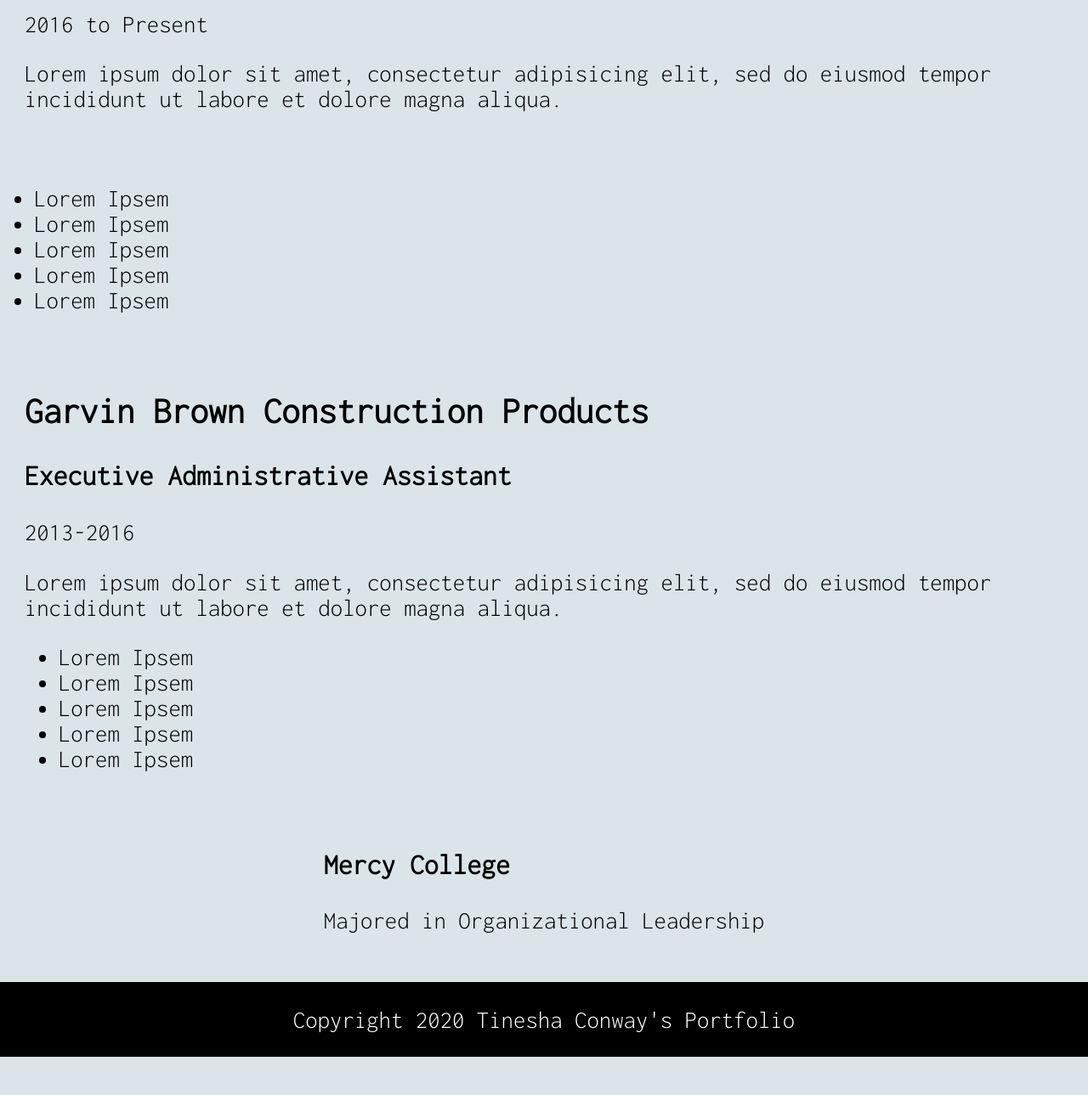
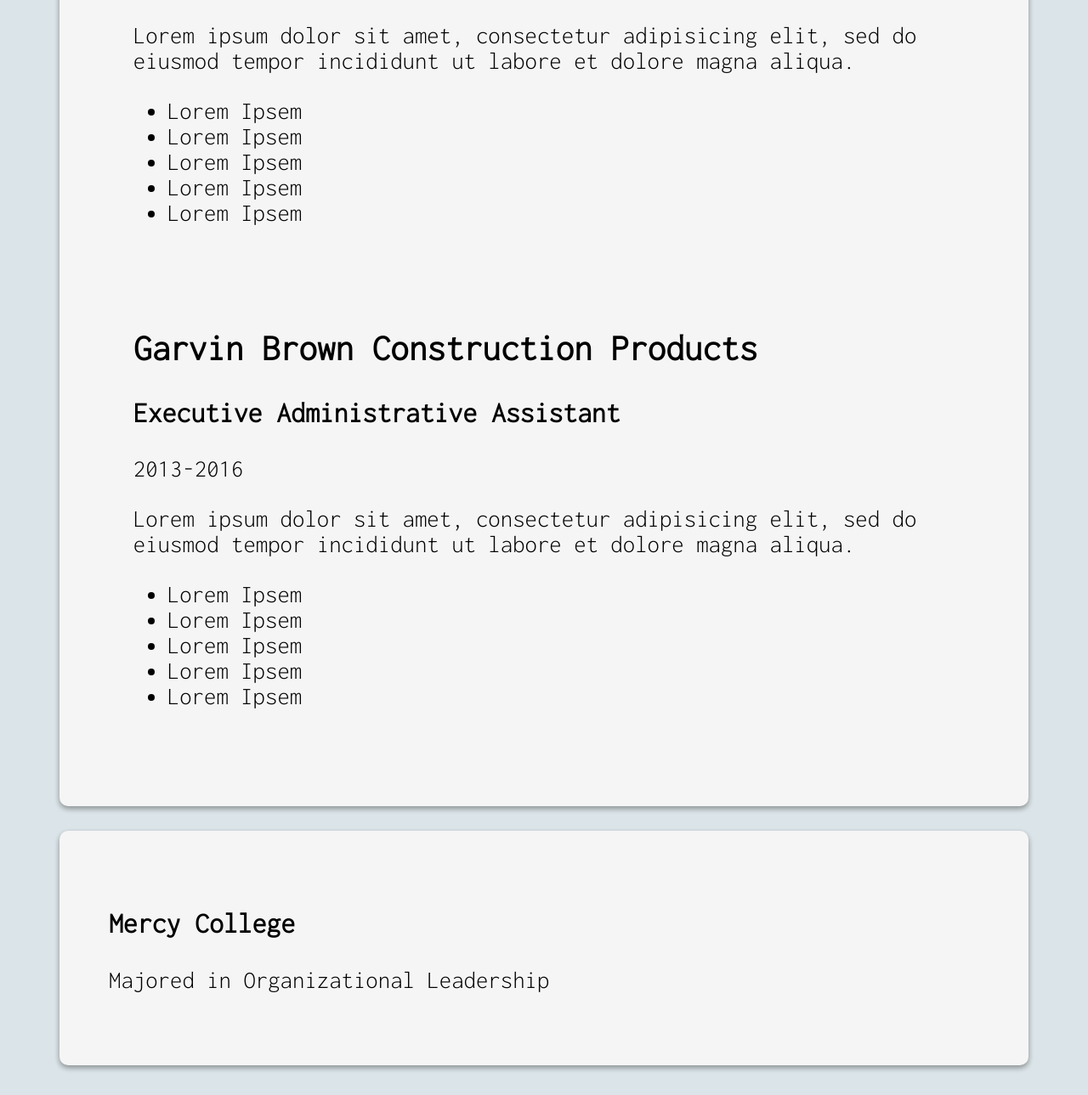
Before and after one commit to nicolette663/Nicky-New-York-github.io, a plain HTML site: page resume.html in a window 1280 px wide. Shown: the part 551-1840 px from the top of the page at 85% size. Before the commit the page ends 1795 px from the top, so only its background shows below. Drawn offline with Linux system fonts and the light colour scheme.

Commit message:
Update resume.html
Changed the formatting so it can show correctly on the website.

```diff
--- a/resume.html
+++ b/resume.html
@@ -15,7 +15,7 @@
 			<h1>Resume</h1>
 
 		</div>
-		</div>
+
 
 
 		<div class="nav">
@@ -24,8 +24,8 @@
 				<li><a href="resume.html">Resume</a></li>
 			</ul>
 		</div>
-
-			<div class="JOBS">
+	</div>
+	<div class="jobs">
 		<h2>My Experiences</h2>
 		<div class="job">
 			<h2>Metropolitan Transit Authority, MTA</h2>
@@ -33,17 +33,14 @@
 			<p class="date"> 2016 to Present</p>
 			<p class="desc"> Lorem ipsum dolor sit amet, consectetur adipisicing elit, sed do eiusmod
 			tempor incididunt ut labore et dolore magna aliqua. </p>
-				</div>
 
-						<ul>
+			<ul class="duties">
 				<li>Lorem Ipsem</li>
 				<li>Lorem Ipsem</li>
 				<li>Lorem Ipsem</li>
 				<li>Lorem Ipsem</li>
 				<li>Lorem Ipsem</li>
 			</ul>
-
-				</div>
 		</div>
 
 		<div class="job">
@@ -53,7 +50,7 @@
 			<p class="desc"> Lorem ipsum dolor sit amet, consectetur adipisicing elit, sed do eiusmod
 			tempor incididunt ut labore et dolore magna aliqua. </p>
 
-						<ul>
+			<ul class="duties">
 				<li>Lorem Ipsem</li>
 				<li>Lorem Ipsem</li>
 				<li>Lorem Ipsem</li>
@@ -63,7 +60,7 @@
 		</div>
 	</div>
 
-			<div class="EDUCATION">
+	<div class="education">
 		<h3>Mercy College</h3>
 		<p>Majored in Organizational Leadership</p>
 	</div>
@@ -74,10 +71,5 @@
 	</div>
 
 
-
-
-
-</div>
-
 </body>
 </html>
```
Lines whose indentation alone changed are shown as unchanged.
